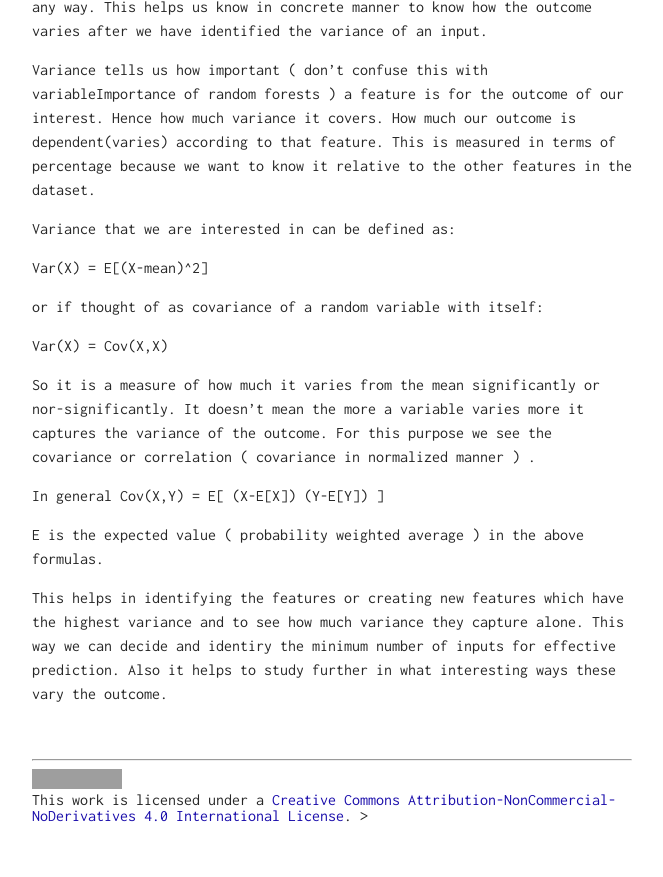
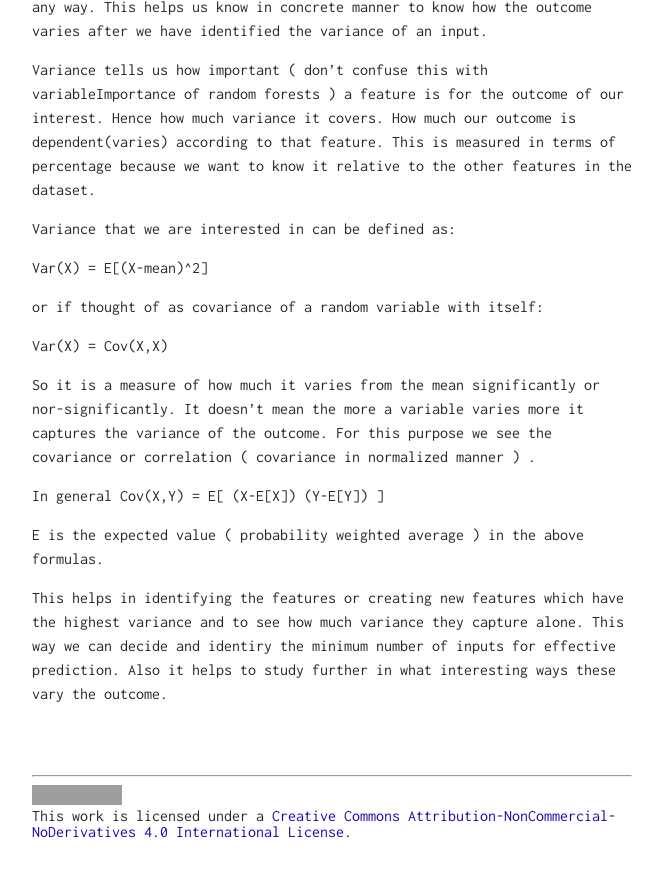
Before and after one commit to unosonu/unosonu.github.io, a Jekyll site: the page built from _posts/2016-05-9-uncertainty-and-variance.md, in a window 1280 px wide and 900 px high, scrolled down 1521 px. Shown: the top 877 px of the window, without its empty margins (308-971 px from the left). Built offline with Jekyll 4.4.1, drawn with Linux system fonts in a browser that asks for light colours; grey boxes are pictures that could not be loaded.

Commit message:
Update post.html

```diff
--- a/_layouts/post.html
+++ b/_layouts/post.html
@@ -12,4 +12,4 @@
 </div>
 
 <!--content type="html"><![CDATA[ {{ post.content }} {% include copyright-footer.html %} ]]></content-->
-<content type = "html"> <!{{ post.content }} {% include copyright-footer.html %}></content>
+<content type = "html"> {{ post.content }} {% include copyright-footer.html %}</content>
```
